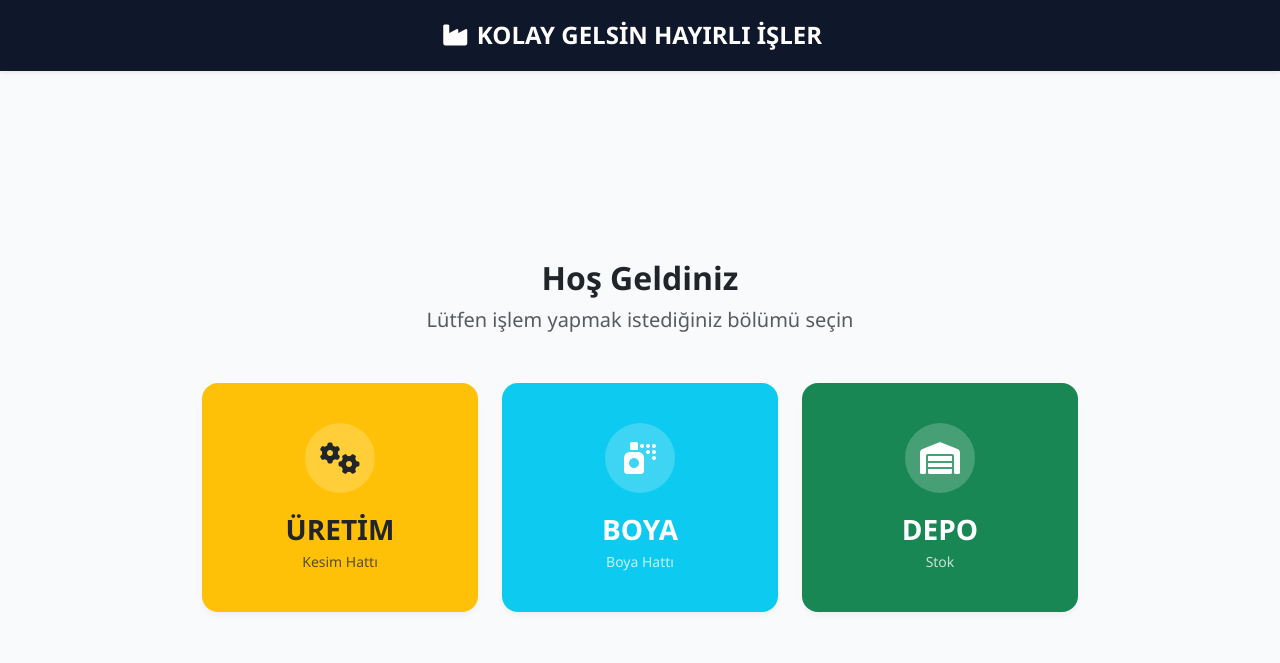
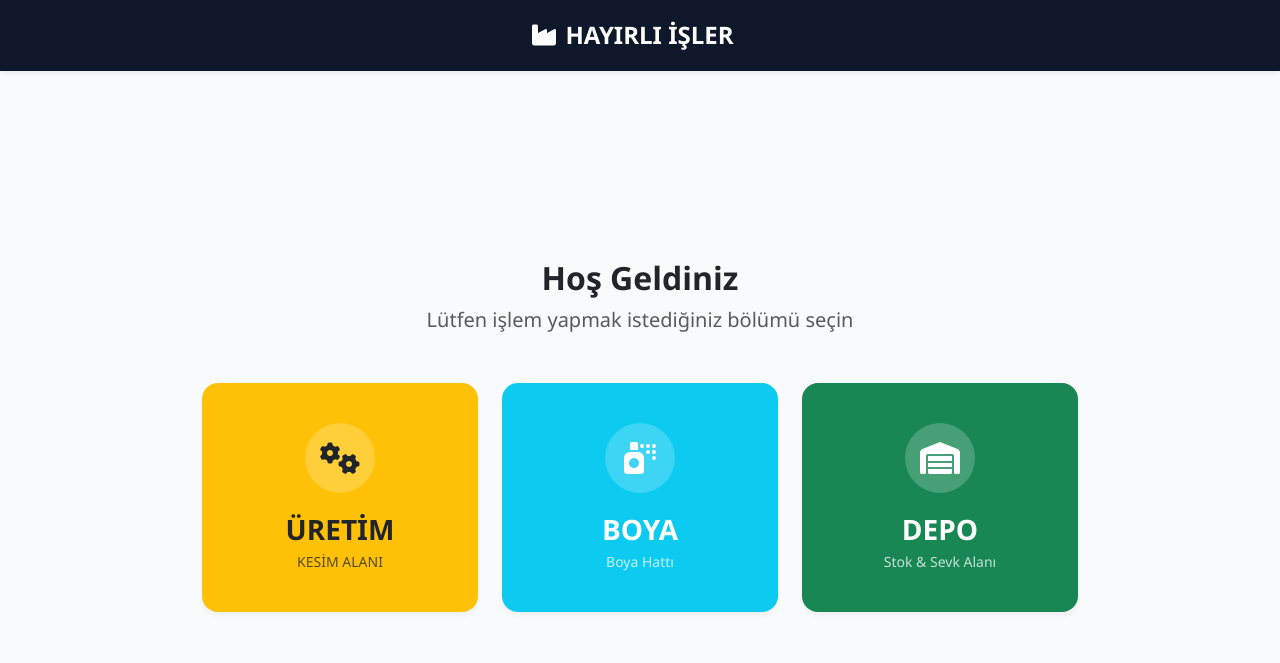
Before and after one commit to mhmtaydnnn6-collab/asdasd, a plain HTML site: page anamenu/index.html in a window 1280 px wide. Drawn offline with nearby package versions, Linux system fonts and the light colour scheme.

Commit message:
Update index.html

```diff
--- a/anamenu/index.html
+++ b/anamenu/index.html
@@ -60,8 +60,7 @@
     <nav class="navbar navbar-dark navbar-custom shadow-sm py-3">
         <div class="container text-center justify-content-center">
             <span class="navbar-brand mb-0 h1 fw-bold fs-4">
-                <i class="fa-solid fa-industry me-2"></i>KOLAY GELSİN HAYIRLI İŞLER
-
+                <i class="fa-solid fa-industry me-2"></i>HAYIRLI İŞLER
             </span>
         </div>
     </nav>
@@ -83,7 +82,7 @@
                         <i class="fa-solid fa-gears fa-2x"></i>
                     </div>
                     <h3 class="fw-bold mb-1">ÜRETİM</h3>
-                    <p class="small mb-0 opacity-75">Kesim Hattı
+                    <p class="small mb-0 opacity-75">KESİM ALANI
                     </p>
                 </div>
             </div>
@@ -95,8 +94,7 @@
                         <i class="fa-solid fa-spray-can fa-2x"></i>
                     </div>
                     <h3 class="fw-bold mb-1">BOYA</h3>
-                    <p class="small mb-0 opacity-75">Boya Hattı
-                    </p>
+                    <p class="small mb-0 opacity-75">Boya Hattı </p>
                 </div>
             </div>
 
@@ -107,8 +105,7 @@
                         <i class="fa-solid fa-warehouse fa-2x"></i>
                     </div>
                     <h3 class="fw-bold mb-1">DEPO</h3>
-                    <p class="small mb-0 opacity-75">Stok
-                    </p>
+                    <p class="small mb-0 opacity-75">Stok & Sevk Alanı</p>
                 </div>
             </div>
 
```
